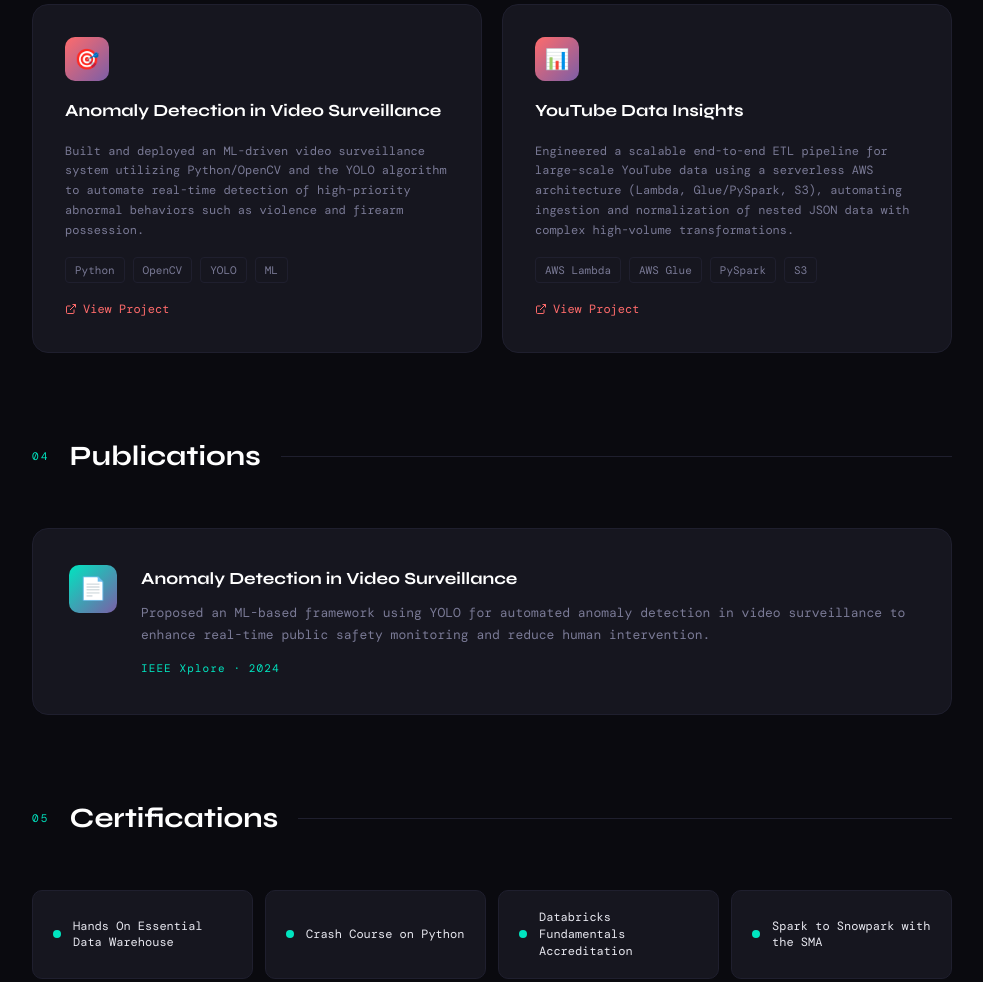
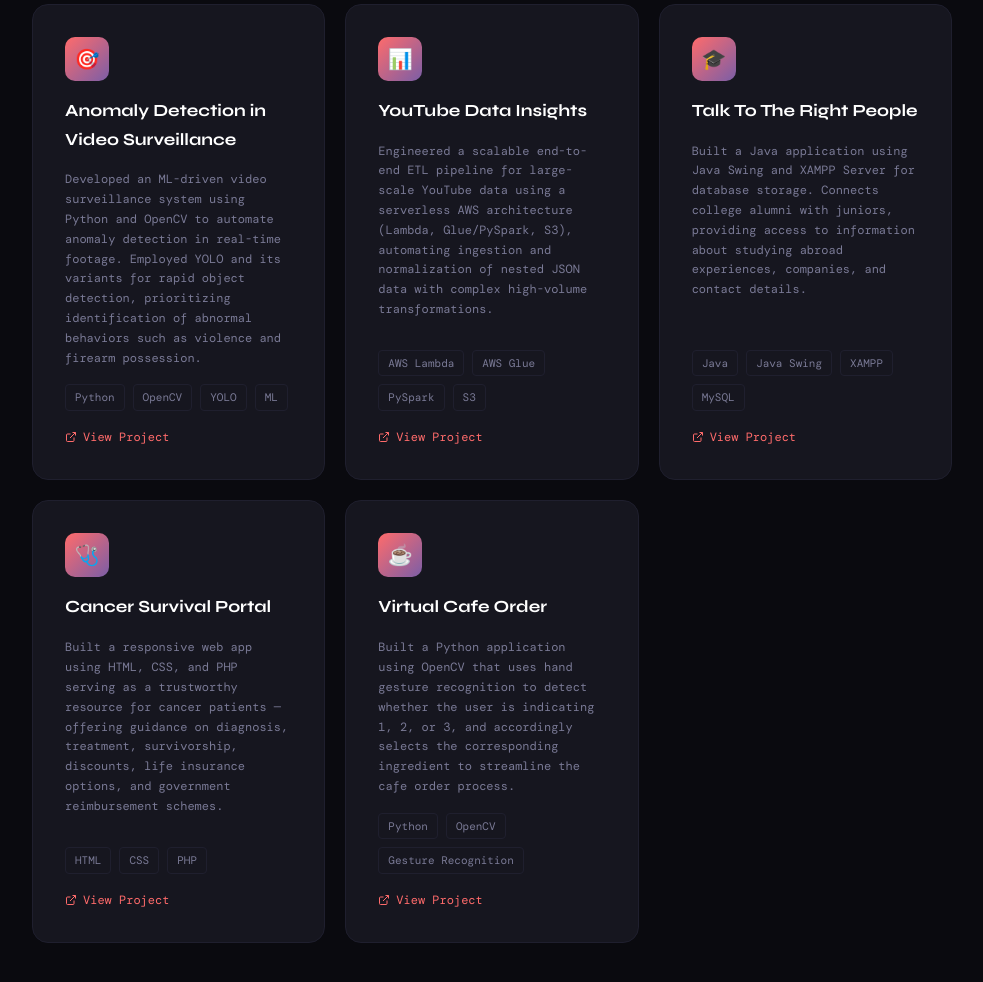
Before and after one commit to Sowrabha-A/portfolio, a plain HTML site: page index.html in a window 1280 px wide. Shown: the part 2820-3802 px from the top of the page, without its empty margins (148-1131 px from the left). Drawn offline with nearby package versions, Linux system fonts and the light colour scheme; a web font is replaced by a local one.

Commit message:
Update index.html

```diff
--- a/index.html
+++ b/index.html
@@ -474,10 +474,10 @@
       <div class="sec-line"></div>
     </div>
     <div class="projects-grid">
-      <div class="project-card reveal">
+      <a class="project-card reveal" href="https://github.com/Sowrabha-A" target="_blank">
         <div class="project-icon">🎯</div>
         <div class="project-name">Anomaly Detection in Video Surveillance</div>
-        <div class="project-desc">Built and deployed an ML-driven video surveillance system utilizing Python/OpenCV and the YOLO algorithm to automate real-time detection of high-priority abnormal behaviors such as violence and firearm possession.</div>
+        <div class="project-desc">Developed an ML-driven video surveillance system using Python and OpenCV to automate anomaly detection in real-time footage. Employed YOLO and its variants for rapid object detection, prioritizing identification of abnormal behaviors such as violence and firearm possession.</div>
         <div class="project-tags">
           <span class="project-tag">Python</span>
           <span class="project-tag">OpenCV</span>
@@ -488,8 +488,8 @@
           <svg width="12" height="12" fill="none" stroke="currentColor" stroke-width="2" viewBox="0 0 24 24"><path d="M18 13v6a2 2 0 0 1-2 2H5a2 2 0 0 1-2-2V8a2 2 0 0 1 2-2h6"/><polyline points="15 3 21 3 21 9"/><line x1="10" y1="14" x2="21" y2="3"/></svg>
           View Project
         </div>
-      </div>
-      <div class="project-card reveal">
+      </a>
+      <a class="project-card reveal" href="https://github.com/Sowrabha-A" target="_blank">
         <div class="project-icon">📊</div>
         <div class="project-name">YouTube Data Insights</div>
         <div class="project-desc">Engineered a scalable end-to-end ETL pipeline for large-scale YouTube data using a serverless AWS architecture (Lambda, Glue/PySpark, S3), automating ingestion and normalization of nested JSON data with complex high-volume transformations.</div>
@@ -503,7 +503,50 @@
           <svg width="12" height="12" fill="none" stroke="currentColor" stroke-width="2" viewBox="0 0 24 24"><path d="M18 13v6a2 2 0 0 1-2 2H5a2 2 0 0 1-2-2V8a2 2 0 0 1 2-2h6"/><polyline points="15 3 21 3 21 9"/><line x1="10" y1="14" x2="21" y2="3"/></svg>
           View Project
         </div>
+      </a>
+      <a class="project-card reveal" href="https://github.com/Sowrabha-A" target="_blank">
+        <div class="project-icon">🎓</div>
+        <div class="project-name">Talk To The Right People</div>
+        <div class="project-desc">Built a Java application using Java Swing and XAMPP Server for database storage. Connects college alumni with juniors, providing access to information about studying abroad experiences, companies, and contact details.</div>
+        <div class="project-tags">
+          <span class="project-tag">Java</span>
+          <span class="project-tag">Java Swing</span>
+          <span class="project-tag">XAMPP</span>
+          <span class="project-tag">MySQL</span>
         </div>
+        <div class="project-link">
+          <svg width="12" height="12" fill="none" stroke="currentColor" stroke-width="2" viewBox="0 0 24 24"><path d="M18 13v6a2 2 0 0 1-2 2H5a2 2 0 0 1-2-2V8a2 2 0 0 1 2-2h6"/><polyline points="15 3 21 3 21 9"/><line x1="10" y1="14" x2="21" y2="3"/></svg>
+          View Project
+        </div>
+      </a>
+      <a class="project-card reveal" href="https://github.com/Sowrabha-A" target="_blank">
+        <div class="project-icon">🩺</div>
+        <div class="project-name">Cancer Survival Portal</div>
+        <div class="project-desc">Built a responsive web app using HTML, CSS, and PHP serving as a trustworthy resource for cancer patients — offering guidance on diagnosis, treatment, survivorship, discounts, life insurance options, and government reimbursement schemes.</div>
+        <div class="project-tags">
+          <span class="project-tag">HTML</span>
+          <span class="project-tag">CSS</span>
+          <span class="project-tag">PHP</span>
+        </div>
+        <div class="project-link">
+          <svg width="12" height="12" fill="none" stroke="currentColor" stroke-width="2" viewBox="0 0 24 24"><path d="M18 13v6a2 2 0 0 1-2 2H5a2 2 0 0 1-2-2V8a2 2 0 0 1 2-2h6"/><polyline points="15 3 21 3 21 9"/><line x1="10" y1="14" x2="21" y2="3"/></svg>
+          View Project
+        </div>
+      </a>
+      <a class="project-card reveal" href="https://github.com/Sowrabha-A" target="_blank">
+        <div class="project-icon">☕</div>
+        <div class="project-name">Virtual Cafe Order</div>
+        <div class="project-desc">Built a Python application using OpenCV that uses hand gesture recognition to detect whether the user is indicating 1, 2, or 3, and accordingly selects the corresponding ingredient to streamline the cafe order process.</div>
+        <div class="project-tags">
+          <span class="project-tag">Python</span>
+          <span class="project-tag">OpenCV</span>
+          <span class="project-tag">Gesture Recognition</span>
+        </div>
+        <div class="project-link">
+          <svg width="12" height="12" fill="none" stroke="currentColor" stroke-width="2" viewBox="0 0 24 24"><path d="M18 13v6a2 2 0 0 1-2 2H5a2 2 0 0 1-2-2V8a2 2 0 0 1 2-2h6"/><polyline points="15 3 21 3 21 9"/><line x1="10" y1="14" x2="21" y2="3"/></svg>
+          View Project
+        </div>
+      </a>
     </div>
   </section>
 
@@ -524,13 +567,15 @@
     </div>
   </section>
 
-  <!-- CERTIFICATIONS -->
+  <!-- CERTIFICATIONS & COURSES -->
   <section id="certifications">
     <div class="sec-header reveal">
       <span class="sec-num">05</span>
-      <h2 class="sec-title">Certifications</h2>
+      <h2 class="sec-title">Certifications &amp; Courses</h2>
       <div class="sec-line"></div>
     </div>
+    <div style="margin-bottom: 24px;">
+      <div style="font-size:10px;letter-spacing:0.2em;text-transform:uppercase;color:var(--accent);margin-bottom:16px;font-family:'DM Mono',monospace;" class="reveal">Certifications</div>
       <div class="certs-grid">
         <div class="cert-item reveal">
           <div class="cert-dot"></div>
@@ -547,6 +592,36 @@
         <div class="cert-item reveal">
           <div class="cert-dot"></div>
           <div class="cert-name">Spark to Snowpark with the SMA</div>
+        </div>
+      </div>
+    </div>
+    <div>
+      <div style="font-size:10px;letter-spacing:0.2em;text-transform:uppercase;color:var(--accent2);margin-bottom:16px;font-family:'DM Mono',monospace;" class="reveal">Courses</div>
+      <div class="certs-grid">
+        <div class="cert-item reveal" style="border-color: #2a1f3d;">
+          <div class="cert-dot" style="background:var(--accent2)"></div>
+          <div class="cert-name">Problem Solving Through Programming In C</div>
+        </div>
+        <div class="cert-item reveal" style="border-color: #2a1f3d;">
+          <div class="cert-dot" style="background:var(--accent2)"></div>
+          <div class="cert-name">Git Essential Training</div>
+        </div>
+        <div class="cert-item reveal" style="border-color: #2a1f3d;">
+          <div class="cert-dot" style="background:var(--accent2)"></div>
+          <div class="cert-name">Agile Foundations</div>
+        </div>
+        <div class="cert-item reveal" style="border-color: #2a1f3d;">
+          <div class="cert-dot" style="background:var(--accent2)"></div>
+          <div class="cert-name">Networking Foundations: Networking Basics</div>
+        </div>
+        <div class="cert-item reveal" style="border-color: #2a1f3d;">
+          <div class="cert-dot" style="background:var(--accent2)"></div>
+          <div class="cert-name">Snowflake</div>
+        </div>
+        <div class="cert-item reveal" style="border-color: #2a1f3d;">
+          <div class="cert-dot" style="background:var(--accent2)"></div>
+          <div class="cert-name">Introduction to Google Cloud Platform</div>
+        </div>
       </div>
     </div>
   </section>
```
Lines whose indentation alone changed are shown as unchanged.
